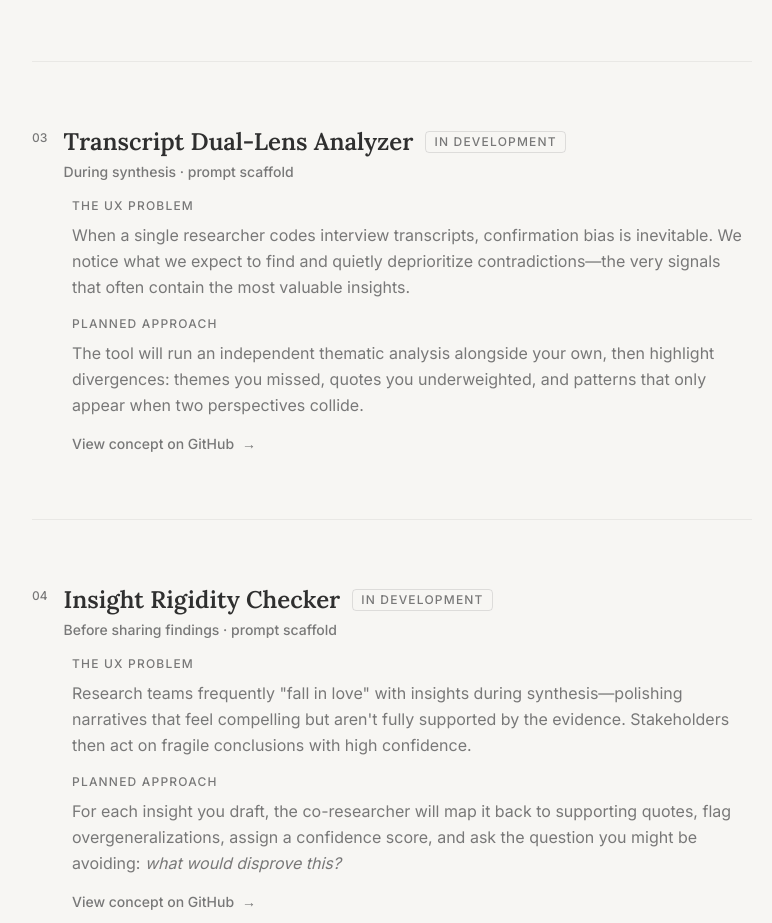
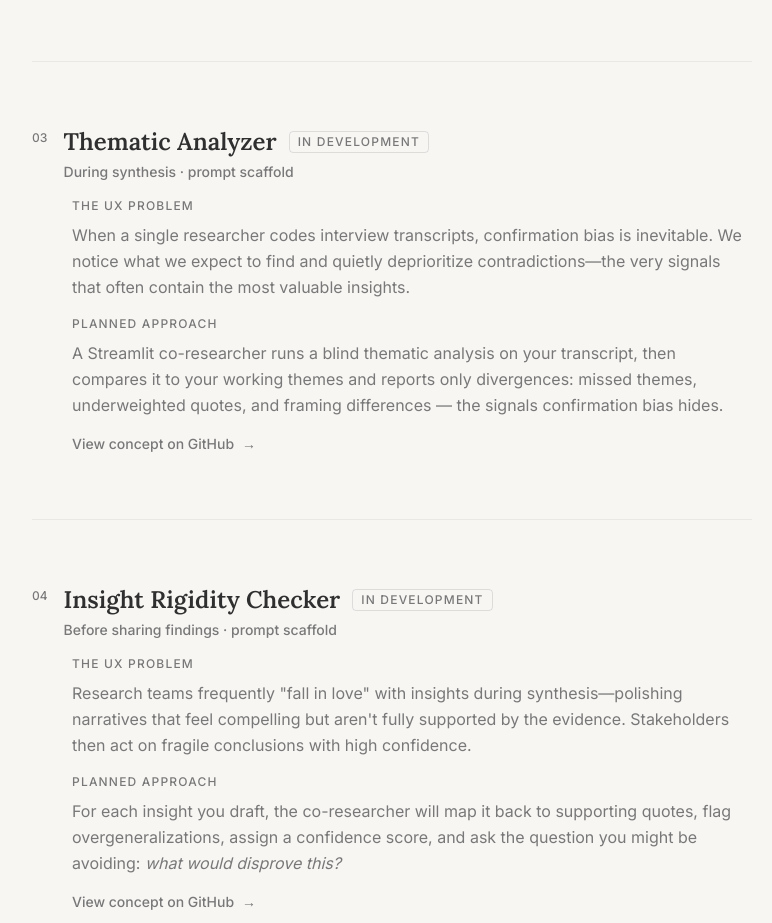
Before and after one commit to jfdarcy/ai-ux-research-toolkit, a plain HTML site: page index.html in a window 1280 px wide. Shown: the part 1873-2796 px from the top of the page, without its empty margins (248-1020 px from the left). Drawn offline with nearby package versions, Linux system fonts and the light colour scheme.

Commit message:
Rename Transcript Dual-Lens Analyzer to Thematic Analyzer.
Move the concept to tools/thematic-analyzer and expand the scaffold with blind analysis, divergence reporting, and updated portfolio copy.

Co-authored-by: Cursor <cursoragent@cursor.com>

```diff
--- a/index.html
+++ b/index.html
@@ -218,14 +218,14 @@
 
         <hr class="border-stone/10" />
 
-        <!-- Transcript Dual-Lens -->
+        <!-- Thematic Analyzer -->
         <article class="group opacity-90">
           <div class="flex items-start gap-4 mb-4">
             <span class="text-xs font-medium text-stone mt-1 tabular-nums">03</span>
             <div class="flex-1">
               <div class="flex flex-wrap items-center gap-3 mb-1">
                 <h3 class="font-serif text-2xl font-semibold text-ink group-hover:text-accent transition-colors">
-                  Transcript Dual-Lens Analyzer
+                  Thematic Analyzer
                 </h3>
                 <span class="text-xs font-medium uppercase tracking-widest text-stone border border-stone/20 px-2 py-0.5 rounded">In development</span>
               </div>
@@ -246,14 +246,15 @@
             <div>
               <p class="text-xs font-medium uppercase tracking-widest text-stone mb-2">Planned approach</p>
               <p class="text-stone leading-relaxed">
-                The tool will run an independent thematic analysis alongside your own, then highlight
-                divergences: themes you missed, quotes you underweighted, and patterns that only
-                appear when two perspectives collide.
+                A Streamlit co-researcher runs a blind thematic analysis on your transcript,
+                then compares it to your working themes and reports only divergences: missed
+                themes, underweighted quotes, and framing differences — the signals confirmation
+                bias hides.
               </p>
             </div>
 
             <a
-              href="https://github.com/jfdarcy/ai-ux-research-toolkit/tree/main/tools/transcript-dual-lens"
+              href="https://github.com/jfdarcy/ai-ux-research-toolkit/tree/main/tools/thematic-analyzer"
               target="_blank"
               rel="noopener noreferrer"
               class="inline-flex items-center gap-2 text-sm font-medium text-stone hover:text-ink transition-colors mt-2"
```
Also changed, not shown: 5 other files.
